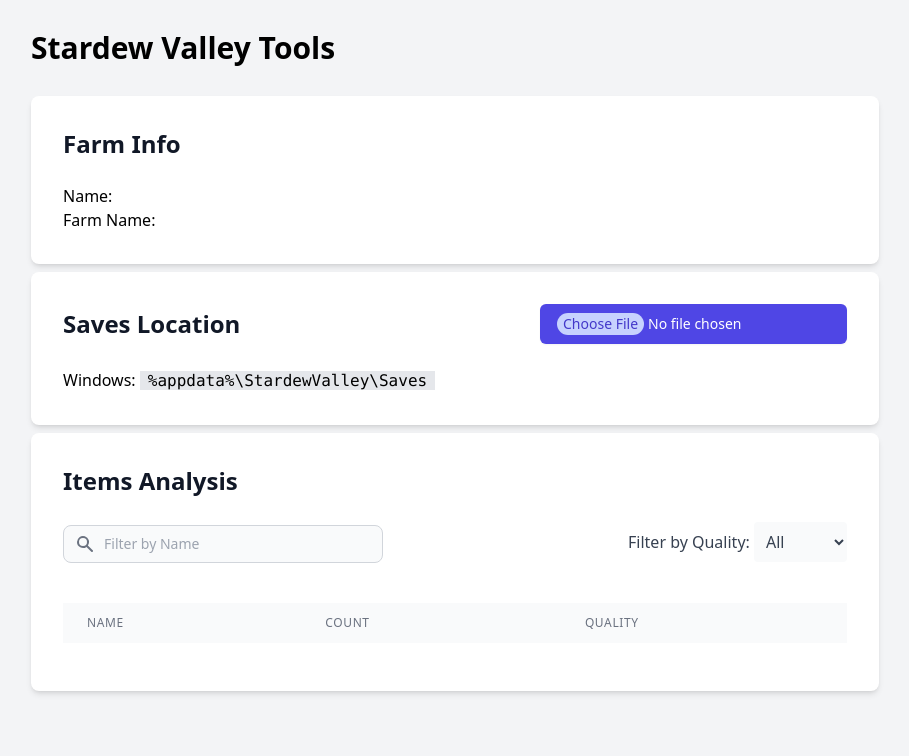
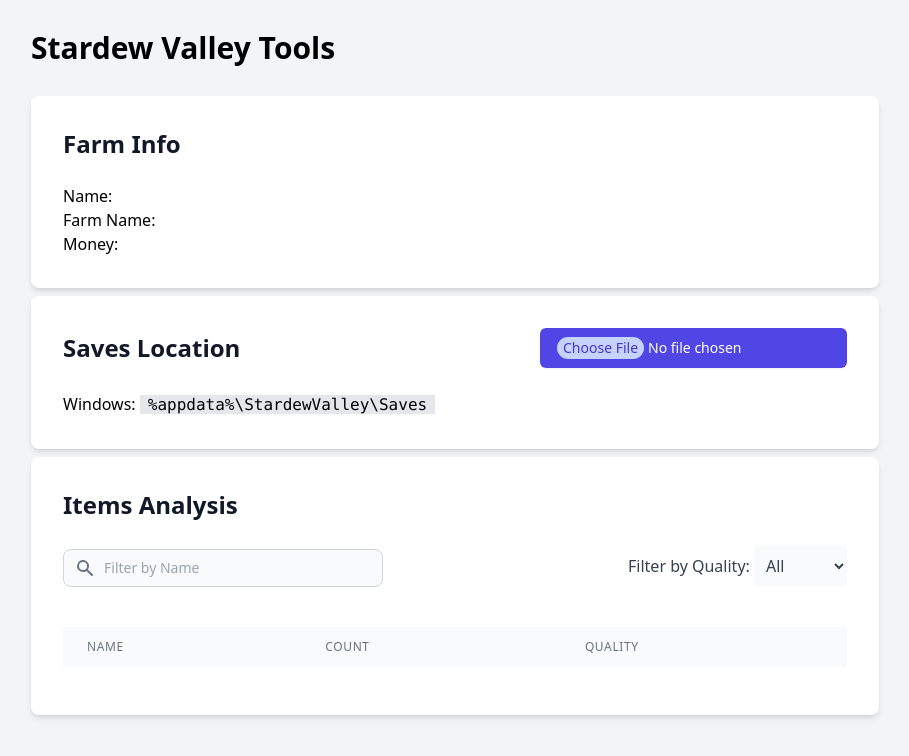
Before and after one commit to hasssan/svtools, a SvelteKit app: page / in a window 1280 px wide. Shown: the top 756 px of the page, without its empty margins (185-1094 px from the left). Built offline with nearby package versions, Linux system fonts and the light colour scheme.

Commit message:
feat: show money

```diff
--- a/src/lib/player.ts
+++ b/src/lib/player.ts
@@ -1,6 +1,7 @@
 export interface Player {
 	name: string;
 	farmName: string;
+	money: number;
 }
 
 export function getPlayer(saveGame: Record<string, unknown>): Player {
@@ -15,7 +16,8 @@ export function getPlayer(saveGame: Record<string, unknown>): Player {
 
 	const player: Player = {
 		name: parsedPlayer.name,
-		farmName: parsedPlayer.farmName
+		farmName: parsedPlayer.farmName,
+		money: parsedPlayer.money
 	};
 
 	return player;
--- a/src/routes/+page.svelte
+++ b/src/routes/+page.svelte
@@ -47,6 +47,9 @@
 			</div>
 			<div>
 				Farm Name: {player?.farmName ?? ''}
+			</div>
+			<div>
+				Money: {player?.money ?? ''}
 			</div>
 		</div>
 	</div>
```
Also changed, not shown: 1 other file (tests, documents, lock files or other folders).
